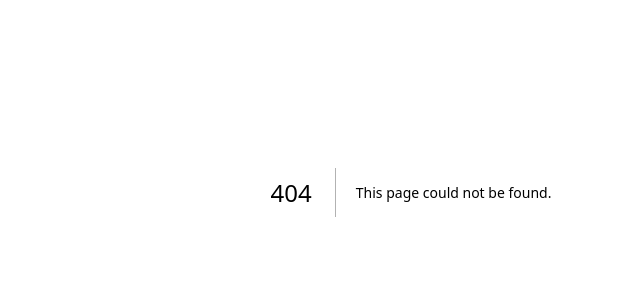
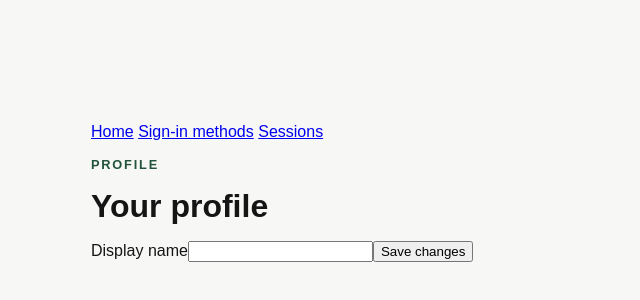
Before and after one commit to rodrigotrejolozano/passkey-front, a Next.js app: page /profile in a window 1280 px wide. Before the commit this address had no page. Shown: the part 208-508 px from the top of the page, without its empty margins (229-869 px from the left). Built offline with nearby package versions, Linux system fonts and the light colour scheme; no server answers.

Commit message:
feat(profile): add editable profile screen

```diff
--- /dev/null
+++ b/app/profile/page.tsx
@@ -0,0 +1,52 @@
+"use client";
+
+import Link from "next/link";
+import { FormEvent, useEffect, useState } from "react";
+
+import { apiRequest } from "@/lib/api/client";
+
+type ProfileResponse = { data: { displayName: string; createdAt: string } };
+
+export default function ProfilePage() {
+  const [displayName, setDisplayName] = useState("");
+  const [saved, setSaved] = useState(false);
+  useEffect(() => {
+    void apiRequest<ProfileResponse>("/api/security/profile").then((result) =>
+      setDisplayName(result.data.displayName),
+    );
+  }, []);
+  async function save(event: FormEvent<HTMLFormElement>) {
+    event.preventDefault();
+    await apiRequest("/api/security/profile", {
+      method: "PATCH",
+      headers: { "Content-Type": "application/json" },
+      body: JSON.stringify({ displayName }),
+    });
+    setSaved(true);
+  }
+  return (
+    <main>
+      <nav>
+        <Link href="/home">Home</Link>{" "}
+        <Link href="/security/sign-in">Sign-in methods</Link>{" "}
+        <Link href="/security/sessions">Sessions</Link>
+      </nav>
+      <p className="eyebrow">PROFILE</p>
+      <h1>Your profile</h1>
+      <form onSubmit={save}>
+        <label htmlFor="displayName">Display name</label>
+        <input
+          id="displayName"
+          value={displayName}
+          onChange={(event) => {
+            setDisplayName(event.target.value);
+            setSaved(false);
+          }}
+          required
+        />
+        <button type="submit">Save changes</button>
+      </form>
+      {saved && <p role="status">Profile updated.</p>}
+    </main>
+  );
+}
```
